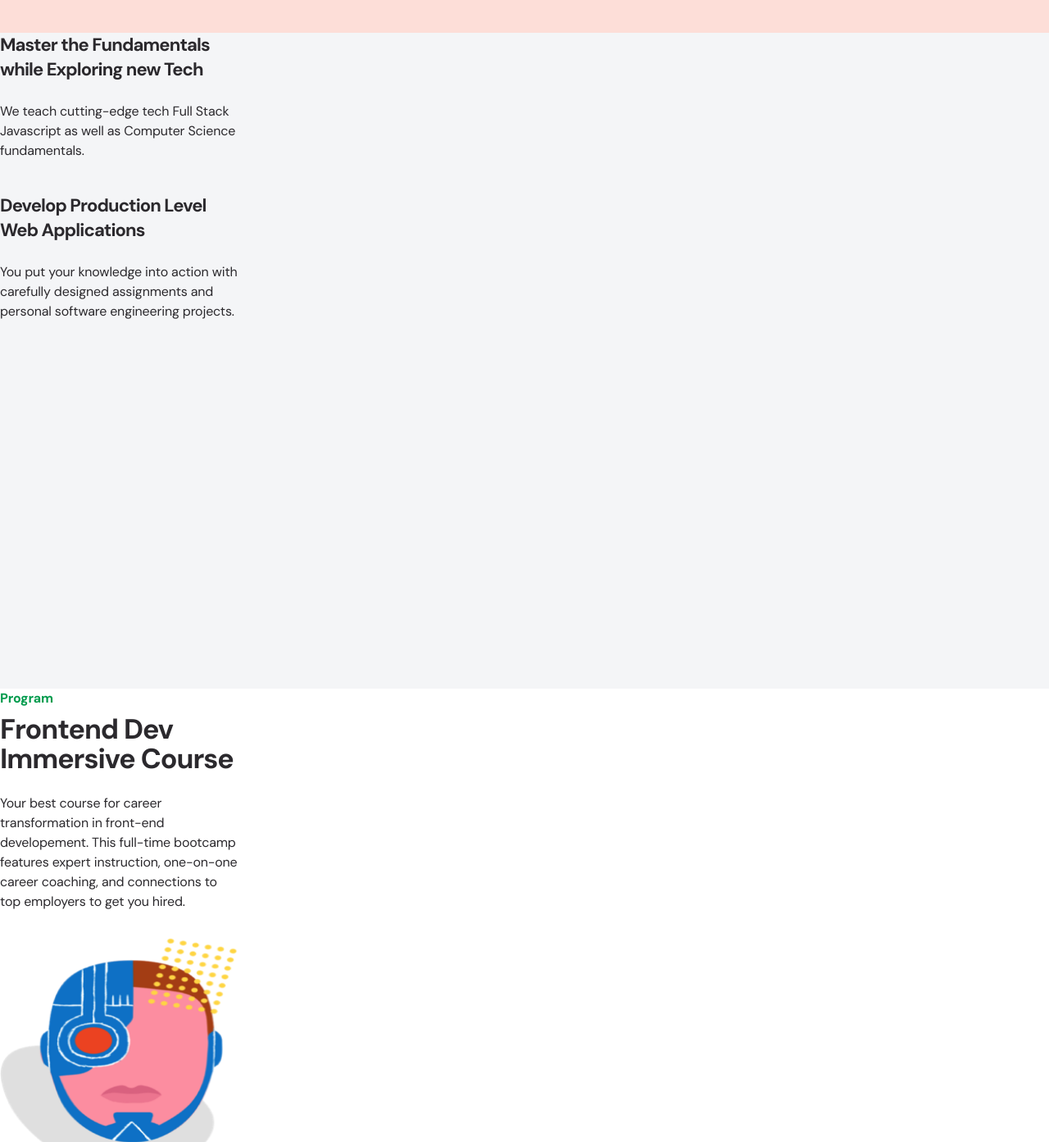
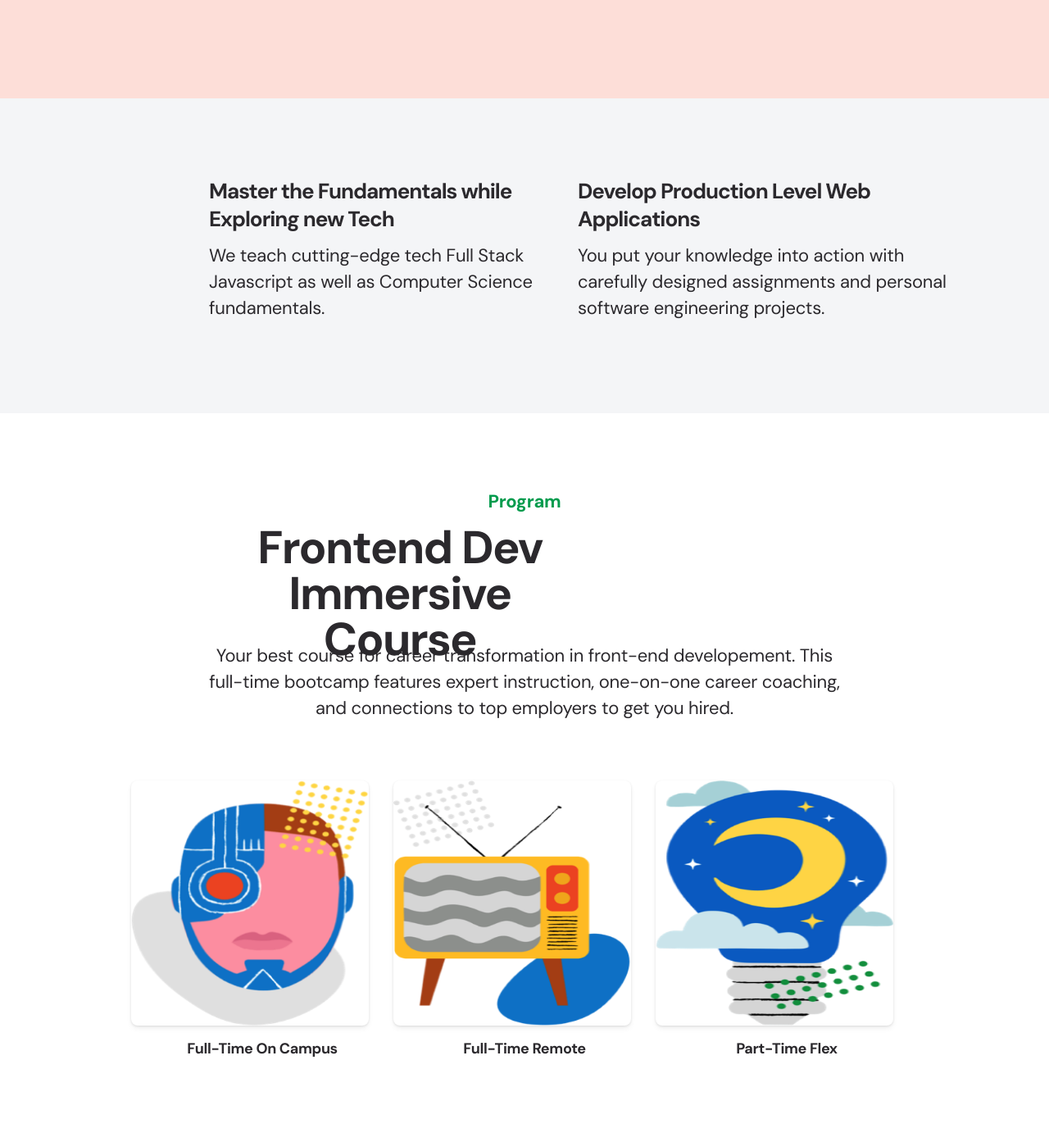
Before and after one commit to JJongPang/page-layout-project, a plain HTML site: page index.html in a window 1280 px wide. Shown: the part 760-2153 px from the top of the page at 82% size. Drawn offline with Linux system fonts and the light colour scheme.

Commit message:
project move

```diff
--- a/css/style.css
+++ b/css/style.css
@@ -20,10 +20,11 @@ a {
 .landing {
     background-color: #fdded8;
     text-align: center;
+    padding: 40px 10px;
 }
 
 .landing-content {
-      height: 100vh;
+    height: 100vh;
 }
 
 .landing-title {
@@ -59,10 +60,7 @@ a {
   /* Service */
 .service {
     background-color: #F4F5F7;
-}
-
-.service-content {
-    height: 100vh;
+    padding: 40px 10px;
 }
 
 .service-title h2 {
@@ -84,6 +82,9 @@ a {
     color: #2B292D;
     width: 290px;
     height: 72px;
+}
+
+.service-title p {
     margin-bottom: 40px;
 }
 
@@ -98,7 +99,7 @@ a {
     margin-bottom: 8px;
 }
 
-.program-introduce h2 {
+.program-title {
     font-size: 34px;
     line-height: 36px;
     font-weight: bold;
@@ -109,7 +110,7 @@ a {
     margin-bottom: 24px;
 }
 
-.program-introduce p {
+.program-program {
     font-size: 16px;
     line-height: 24px;
     letter-spacing: -0.01em;
@@ -121,8 +122,8 @@ a {
 
 .program-card img {
     display: block;
-    width: 290px;
-    height: 291px;
+    width: 100%;
+    height: auto;
     margin-bottom: 16px;
 }
 
@@ -133,10 +134,17 @@ a {
     font-weight: bold;
     letter-spacing: -0.02em;
     color: #2B292D;
+    text-align: center;
 }
 
 
 /* Curriculum */
+.curriculum-content {
+    display: flex;
+    flex-direction: column;
+    justify-content: space-between;
+    padding: 40px 10px;
+}
 .curriculum-category {
     display: block;
     font-size: 16px;
@@ -193,13 +201,20 @@ a {
 }
 
 /* Wrap-up */
+.wrap-up-content {
+    display: flex;
+    flex-direction: column;
+    justify-content: space-between;
+    padding: 40px 10px;
+}
+
 .wrap-up {
     background-color: #F2F8FA;
 }
 
 .wrap-up-img {
-    width: 290px;
-    height: 240px;
+    width: 100%;
+    height: auto;
     margin-bottom: 16px;
 }
 
@@ -258,6 +273,13 @@ a {
 }
 
 /* footer */
+.page-footer-content {
+    display: flex;
+    flex-direction: column;
+    justify-content: space-between;
+    padding: 40px 10px;
+}
+
 .footer-menu-title {
     margin: 8px;
 }
@@ -269,3 +291,78 @@ a {
     letter-spacing: -0.01em;
     color: #807F81;
 }
+
+/* media query */
+@media screen and (min-width: 768px) {
+    /* landing */
+    .landing-content {
+        display: flex;
+        flex-direction: column;
+        justify-content: center;
+        align-content: center;
+    }
+    /* service */
+    .service {
+        padding: 96px 255px;
+    }
+    .service-content {
+        display: flex;
+        justify-content: space-around;
+    }
+    .service-title h2 {
+        font-size: 26px;
+        line-height: 34px;
+        letter-spacing: -0.04em;
+        width: 370px;
+        height: 68px;
+    }
+    .service-title p {
+        font-size: 22px;
+        line-height: 32px;
+        letter-spacing: -0.01em;
+        width: 450px;
+    }
+    /* program */
+    .program {
+        padding: 96px 255px;
+    }
+    .program-content {
+        display: flex;
+        flex-direction: column;
+        align-items: center;
+        text-align: center;
+    }
+    .program-category {
+        font-size: 22px;
+        line-height: 24px;
+        margin-bottom: 16px;
+    }
+
+    .program-title {
+        font-size: 56px;
+        line-height: 56px;
+        width: 466px;
+        height: 112px;
+        margin-bottom: 32px;
+    }
+    .program-program {
+        font-size: 22px;
+        line-height: 32px;
+        width: 770px;
+        height: 96px;
+        margin-bottom: 72px;
+    }
+    .program-choice {
+        display: flex;
+        justify-content: center;
+    }
+    .program-choice img {
+        width: 290px;
+        height: 299px;
+        margin-right: 30px;
+        background: linear-gradient(180deg, rgba(255, 255, 255, 0.05) 0%, rgba(255, 255, 255, 1e-05) 100%), #FFFFFF;
+        background-blend-mode: overlay, normal;
+        box-shadow: 0px 4px 6px rgba(0, 0, 0, 0.05), 0px 1px 3px rgba(0, 0, 0, 0.1), inset 0px 1px 0px rgba(255, 255, 255, 0.1);
+        border-radius: 8px;
+    }
+}
--- a/index.html
+++ b/index.html
@@ -38,7 +38,7 @@
     <section class="service">
         <div class="container">
             <div class="row">
-                <div class="col-12">
+                <div class="col-12 col-md-6">
                     <div class="service-content">
                         <div class="service-title">
                             <h2>
@@ -72,13 +72,20 @@
                             <strong class="program-category">
                                 Program
                             </strong>
-                            <h2>
+                            <h2 class="program-title">
                                 Frontend Dev Immersive Course
                             </h2>
-                            <p>
+                            <p class="program-program">
                                 Your best course for career transformation in front-end developement. This full-time bootcamp features expert instruction, one-on-one career coaching, and connections to top employers to get you hired.
                             </p>
                         </div>
+                    </div>
+                </div>
+            </div>
+        </div>
+                 <div class="container">
+                    <div class="row">
+                        <div class="col-12 col col-md-4">
                             <div class="program-choice">
                                 <div class="program-card">
                                     <img src="./assets/img-fulltime-campus.png" alt="Full-Time On Campus" />
@@ -91,7 +98,6 @@
                                 <div class="program-card">
                                     <img src="./assets/img-parttime-flex.png" alt="Part-Time Flex" />
                                         <strong>Part-Time Flex</strong>
-                            </div>
                                 </div>
                             </div>
                          </div>
```
Lines whose indentation alone changed are shown as unchanged.
